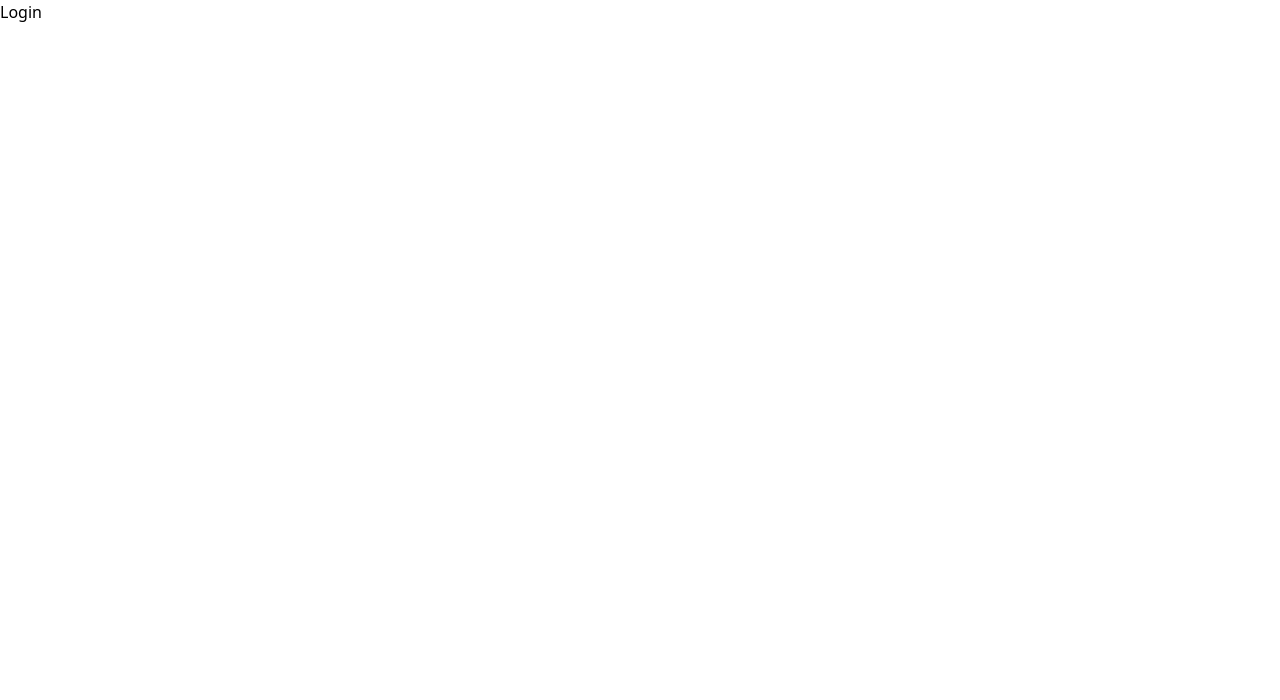
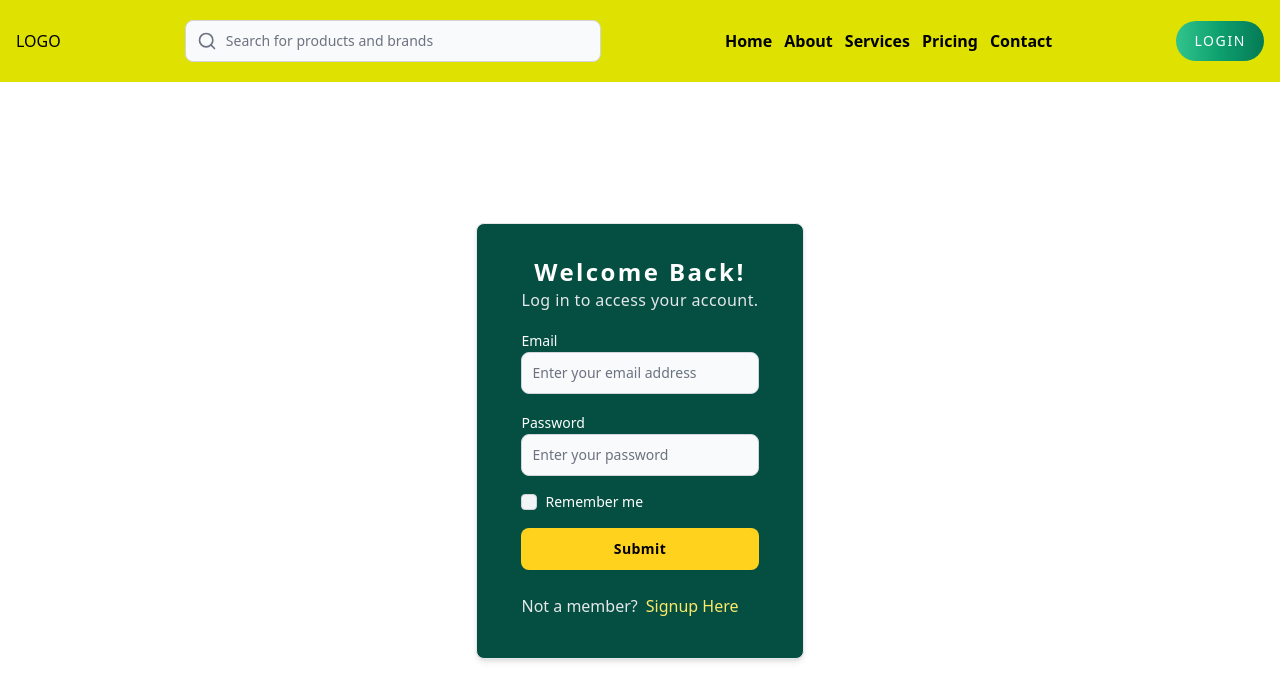
Before and after one commit to kliea/gearvana, a React (Vite) app: page /login in a window 1280 px wide. Shown: the top 700 px of the page. Built offline with nearby package versions, Linux system fonts and the light colour scheme.

Commit message:
added login and signup pages

```diff
--- a/src/users/guest/components/TopBar.jsx
+++ b/src/users/guest/components/TopBar.jsx
@@ -1,8 +1,10 @@
 import React from 'react';
 import { Navbar, Button, TextInput } from 'flowbite-react';
-import { ShoppingCart, Search } from 'lucide-react';
+import { Search } from 'lucide-react';
+import { useNavigate } from 'react-router-dom';
 
 export default function TopBar() {
+	const navigate = useNavigate();
 	return (
 		<>
 			<Navbar className='bg-[#DFE101] py-5 px-20 text-black flex h-full'>
@@ -21,7 +23,13 @@ export default function TopBar() {
 					<button>Pricing</button>
 					<button>Contact</button>
 				</div>
-				<Button gradientMonochrome='success' className='tracking-widest' pill>
+				<Button
+					onClick={() => {
+						navigate('/login');
+					}}
+					gradientMonochrome='success'
+					className='tracking-widest'
+					pill>
 					LOGIN
 				</Button>
 			</Navbar>
--- a/src/users/guest/pages/Login.jsx
+++ b/src/users/guest/pages/Login.jsx
@@ -1,5 +1,62 @@
 import React from 'react';
+import TopBar from '../components/TopBar';
+import { Card, Label, TextInput, Checkbox, Button } from 'flowbite-react';
+import { useNavigate } from 'react-router-dom';
 
 export default function Login() {
-	return <div>Login</div>;
+	const navigate = useNavigate();
+	return (
+		<main className='min-h-screen flex flex-col'>
+			<TopBar />
+			<div className='flex-1 flex justify-center items-center '>
+				<Card className='px-5 py-2 bg-[#044F41] '>
+					<div className='text-white text-center'>
+						<h1 className='text-2xl font-bold tracking-widest'>
+							Welcome Back!
+						</h1>
+						<h1 className='tracking-wide text-gray-200'>
+							Log in to access your account.
+						</h1>
+					</div>
+					<form className='flex flex-col gap-4 '>
+						<div>
+							<Label className='text-white'>Email</Label>
+							<TextInput
+								type='email'
+								placeholder='Enter your email address'
+								required
+							/>
+						</div>
+						<div>
+							<Label className='text-white'>Password</Label>
+							<TextInput
+								type='password'
+								placeholder='Enter your password'
+								required
+							/>
+						</div>
+						<div className='flex items-center gap-2'>
+							<Checkbox />
+							<Label className='text-white'>Remember me</Label>
+						</div>
+						<Button
+							className='bg-[#FFD21D] text-black font-bold tracking-wide'
+							type='submit'>
+							Submit
+						</Button>
+					</form>
+					<div className='py-2 flex items-center gap-2 text-white'>
+						<h1 className='text-gray-200'>Not a member?</h1>
+						<button
+							className='text-yellow-200'
+							onClick={() => {
+								navigate('/signup');
+							}}>
+							Signup Here
+						</button>
+					</div>
+				</Card>
+			</div>
+		</main>
+	);
 }
--- a/src/users/guest/pages/Signup.jsx
+++ b/src/users/guest/pages/Signup.jsx
@@ -1,5 +1,48 @@
 import React from 'react';
+import TopBar from '../components/TopBar';
+import { Card, Label, TextInput, Checkbox, Button } from 'flowbite-react';
 
 export default function Signup() {
-	return <div>Signup</div>;
+	return (
+		<main className='min-h-screen flex flex-col'>
+			<TopBar />
+			<div className='flex-1 flex justify-center items-center '>
+				<Card className='px-5 py-2 bg-[#044F41] '>
+					<div className='text-white text-center'>
+						<h1 className='text-2xl font-bold tracking-widest'>
+							Welcome Back!
+						</h1>
+						<h1 className='tracking-wide'>Log in to access your account.</h1>
+					</div>
+					<form className='flex flex-col gap-4 '>
+						<div>
+							<Label className='text-white'>Email</Label>
+							<TextInput
+								type='email'
+								placeholder='Enter your email address'
+								required
+							/>
+						</div>
+						<div>
+							<Label className='text-white'>Password</Label>
+							<TextInput
+								type='password'
+								placeholder='Enter your password'
+								required
+							/>
+						</div>
+						<div className='flex items-center gap-2'>
+							<Checkbox />
+							<Label className='text-white'>Remember me</Label>
+						</div>
+						<Button
+							className='bg-[#FFD21D] text-black font-bold tracking-wide'
+							type='submit'>
+							Submit
+						</Button>
+					</form>
+				</Card>
+			</div>
+		</main>
+	);
 }
```
